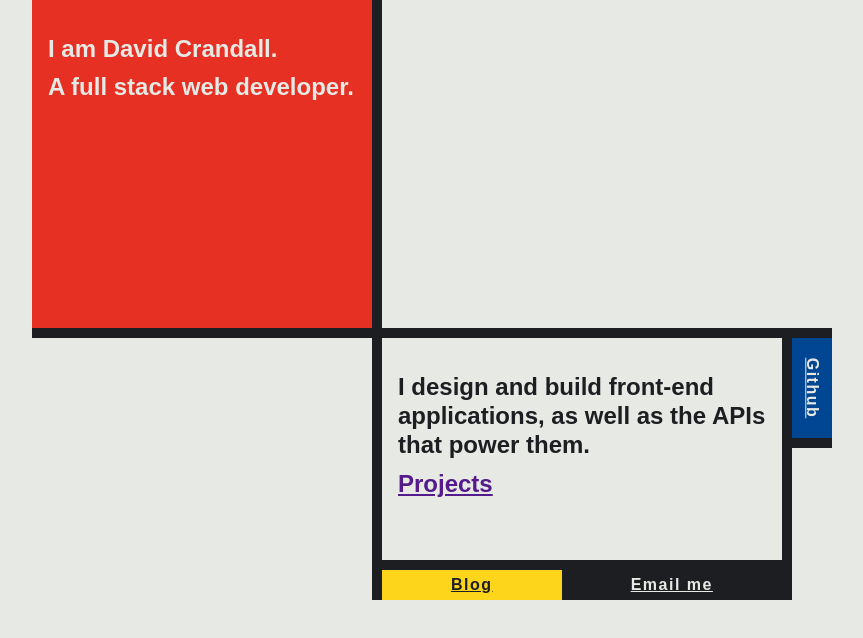
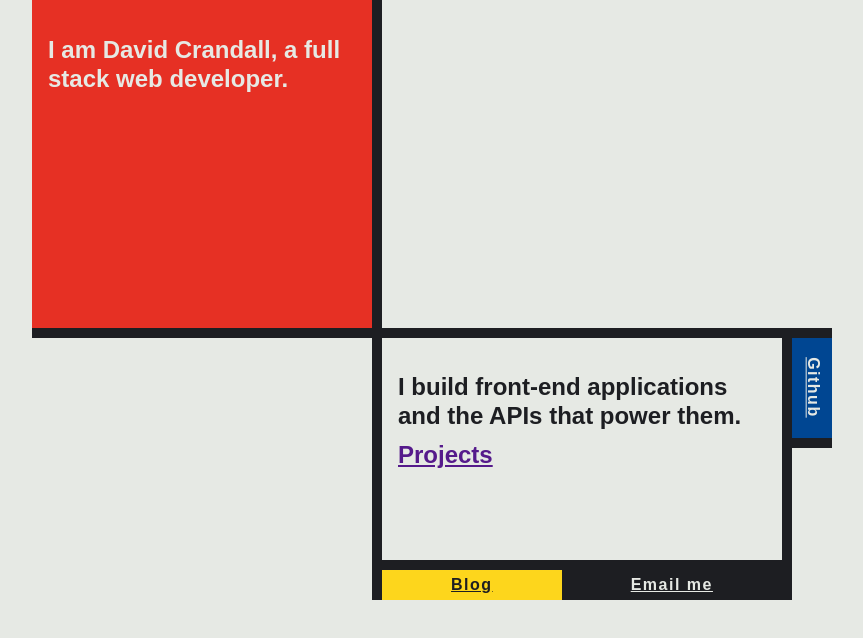
Before and after one commit to dacrands/mondrian-portfolio, a Gatsby site: page / in a window 1280 px wide. Shown: the whole page, without its empty margins (208-1071 px from the left). Built offline with nearby package versions, Linux system fonts and the light colour scheme; Gatsby itself is replaced by a stand-in of ours.

Commit message:
Better typopgraphy, content for CompThree

```diff
--- a/src/components/CompThree.js
+++ b/src/components/CompThree.js
@@ -5,8 +5,8 @@ export default () => (
     <div className="canvas">
       <div className="canvas__top">
         <div className="canvas__top-block">
-          <h2>I am David Crandall.</h2>
-          <h2>A full stack web developer.</h2>
+          <h2>I am David Crandall, a full stack web developer.
+          </h2>
         </div>
         <div className="canvas__top-block" />
       </div>
@@ -16,7 +16,7 @@ export default () => (
           <div className="bottom-grid__block">
             <div className="grid-block--white">
               <h2>
-                I design and build front-end applications, as well as the APIs
+                I build front-end applications and the APIs
                 that power them.
                 <br />
                 <a style={{display: 'inline-block', marginTop: '10px'}} href="">Projects</a>
--- a/src/styles/main.scss
+++ b/src/styles/main.scss
@@ -48,6 +48,7 @@ body {
     display: grid;
     grid-template-columns: 1fr;
     grid-template-rows:  337.5px 262.5px;
+    line-height: 180%;
   }
 
   .canvas__top {
@@ -63,11 +64,6 @@ body {
       color: $canvas;
       border-right: $border;
       padding: 1em;
-      padding-top: 35px;
-    }
-    h2 {
-      margin: 0;
-      margin-bottom: 10px;
     }
   }
 
@@ -129,7 +125,7 @@ body {
     grid-area: w;
     border-bottom: $border;
     padding: 1em;
-    line-height: 180%;
+
   }
 
   .grid-block--yellow {
@@ -159,7 +155,7 @@ body {
       grid-template-columns: 76.25% 23.75%;
     }
     .canvas__bottom {
-      grid-template-columns: 23.75% 76.25%;
+      grid-template-columns: 13.75% 86.25%;
     }
   }
 
```
